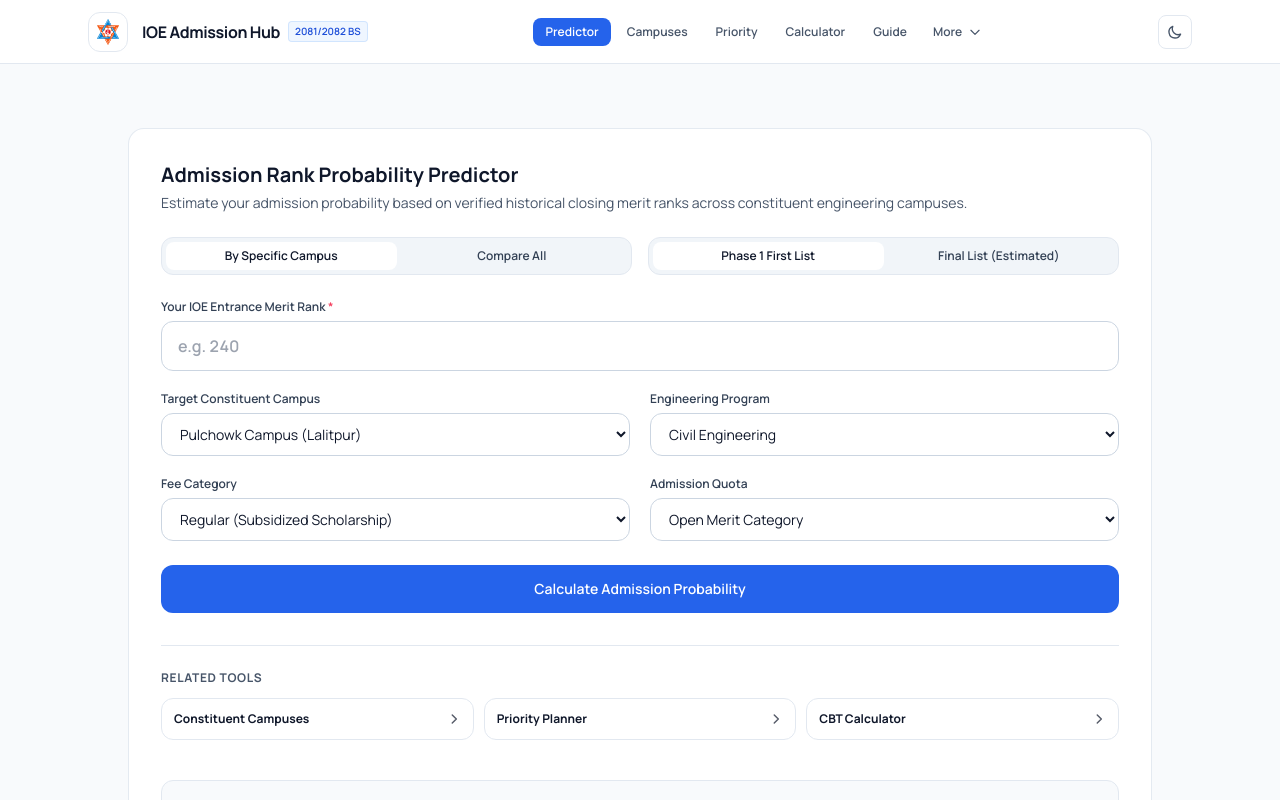
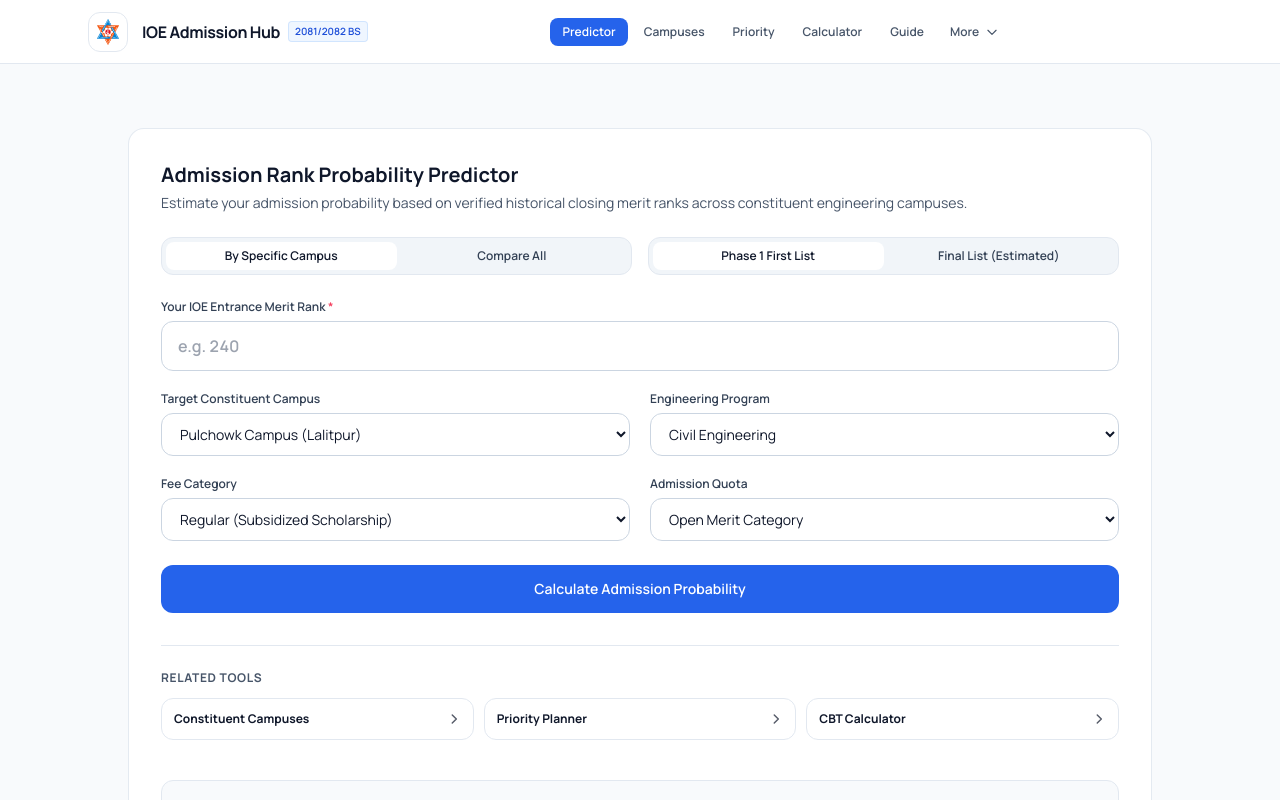
Before and after one commit to Dszae/ioe-admission-guide, a React (Vite) app: page / in a window 1280 px wide. Shown: the top 800 px of the page. Built offline with nearby package versions, Linux system fonts and the light colour scheme.

Commit message:
Finalize SEO optimization, crawler accessibility, and favicon configuration

```diff
--- a/src/App.jsx
+++ b/src/App.jsx
@@ -30,36 +30,20 @@
 }
 
 export default function App() {
-  const [isDark, setIsDark] = useState(() => {
-    try {
-      const saved = localStorage.getItem('theme');
-      if (saved) return saved === 'dark';
-      return false; // Default to light theme
-    } catch {
-      return false;
-    }
-  });
+  const isDark = false;
 
-  // Sync dark class on document root, body, color-scheme, and storage
+  // Keep the document in the single supported light theme.
   useEffect(() => {
     try {
       const root = document.documentElement;
       const themeColorMeta = document.querySelector('meta[name="theme-color"]');
-      if (isDark) {
-        root.classList.add('dark');
-        document.body.classList.add('dark');
-        root.style.colorScheme = 'dark';
-        if (themeColorMeta) themeColorMeta.setAttribute('content', '#000000');
-        localStorage.setItem('theme', 'dark');
-      } else {
-        root.classList.remove('dark');
-        document.body.classList.remove('dark');
-        root.style.colorScheme = 'light';
-        if (themeColorMeta) themeColorMeta.setAttribute('content', '#1e40af');
-        localStorage.setItem('theme', 'light');
-      }
+      root.classList.remove('dark');
+      document.body.classList.remove('dark');
+      root.style.colorScheme = 'light';
+      if (themeColorMeta) themeColorMeta.setAttribute('content', '#1e40af');
+      localStorage.removeItem('theme');
     } catch {}
-  }, [isDark]);
+  }, []);
 
   // Read initial tab from URL parameter for search sitelink compatibility
   const [activeTab, setActiveTab] = useState(() => {
@@ -106,8 +90,6 @@
 
       {/* Fixed Navbar at Top */}
       <Header
-        isDark={isDark}
-        setIsDark={setIsDark}
         activeTab={activeTab}
         setActiveTab={setActiveTab}
       />
--- a/src/components/Header.jsx
+++ b/src/components/Header.jsx
@@ -46,8 +46,6 @@
 const tabHref = (tabId) => tabId === 'predictor' ? '/' : `/?tab=${tabId}`;
 
 export default function Header({
-  isDark,
-  setIsDark,
   activeTab = 'predictor',
   setActiveTab
 }) {
@@ -239,7 +237,7 @@
             </div>
           </nav>
 
-          {/* Right: Print, Theme Toggle & Mobile/Tablet Hamburger Button */}
+          {/* Right: Print and Mobile/Tablet Hamburger Button */}
           <div className="flex items-center gap-1.5 sm:gap-2 shrink-0">
             {/* Print / Save Button */}
             <button
@@ -252,25 +250,6 @@
                 <path strokeLinecap="round" strokeLinejoin="round" strokeWidth="2" d="M17 17h2a2 2 0 002-2v-4a2 2 0 00-2-2H5a2 2 0 00-2 2v4a2 2 0 002 2h2m2 4h6a2 2 0 002-2v-4a2 2 0 00-2-2H9a2 2 0 00-2 2v4a2 2 0 002 2zm8-12V5a2 2 0 00-2-2H9a2 2 0 00-2 2v4h10z" />
               </svg>
               <span className="hidden md:inline">Print</span>
-            </button>
-
-            {/* Theme Toggle Button */}
-            <button
-              onClick={() => setIsDark(!isDark)}
-              aria-label={isDark ? "Switch to light theme" : "Switch to dark theme"}
-              aria-pressed={isDark}
-              title={isDark ? "Switch to light theme" : "Switch to dark theme"}
-              className="p-2 rounded-lg border border-slate-200 dark:border-slate-700 bg-white dark:bg-slate-800 text-slate-700 dark:text-slate-200 shadow-2xs hover:bg-slate-50 dark:hover:bg-slate-700 transition-colors focus:outline-none focus:ring-2 focus:ring-blue-500"
-            >
-              {isDark ? (
-                <svg className="w-4 h-4 text-amber-400" fill="none" stroke="currentColor" viewBox="0 0 24 24" aria-hidden="true">
-                  <path strokeLinecap="round" strokeLinejoin="round" strokeWidth="2" d="M12 3v1m0 16v1m9-9h-1M4 12H3m15.364 6.364l-.707-.707M6.343 6.343l-.707-.707m12.728 0l-.707.707M6.343 17.657l-.707.707M16 12a4 4 0 11-8 0 4 4 0 018 0z" />
-                </svg>
-              ) : (
-                <svg className="w-4 h-4 text-slate-600" fill="none" stroke="currentColor" viewBox="0 0 24 24" aria-hidden="true">
-                  <path strokeLinecap="round" strokeLinejoin="round" strokeWidth="2" d="M20.354 15.354A9 9 0 018.646 3.646 9.003 9.003 0 0012 21a9.03 9.03 0 008.354-5.646z" />
-                </svg>
-              )}
             </button>
 
             {/* Mobile & Tablet Hamburger Button (Hidden on Laptops lg:hidden) */}
```
